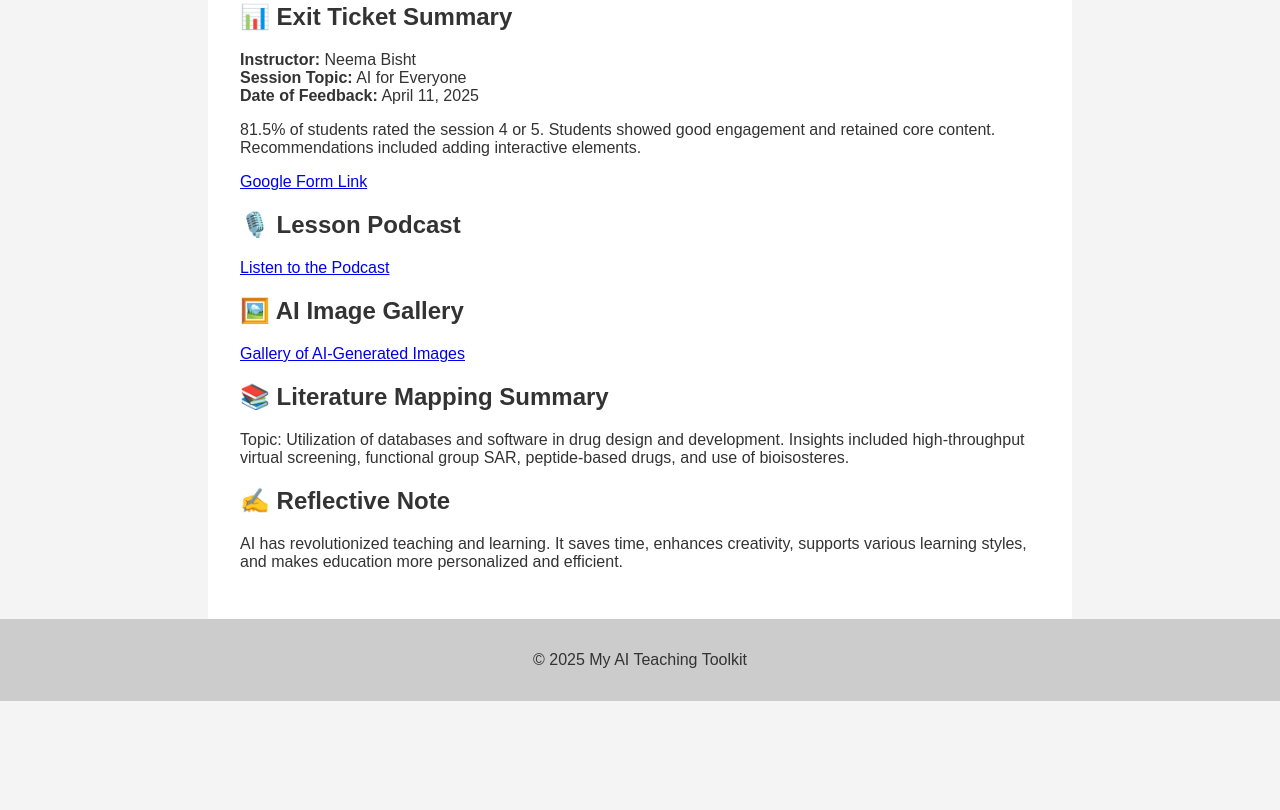
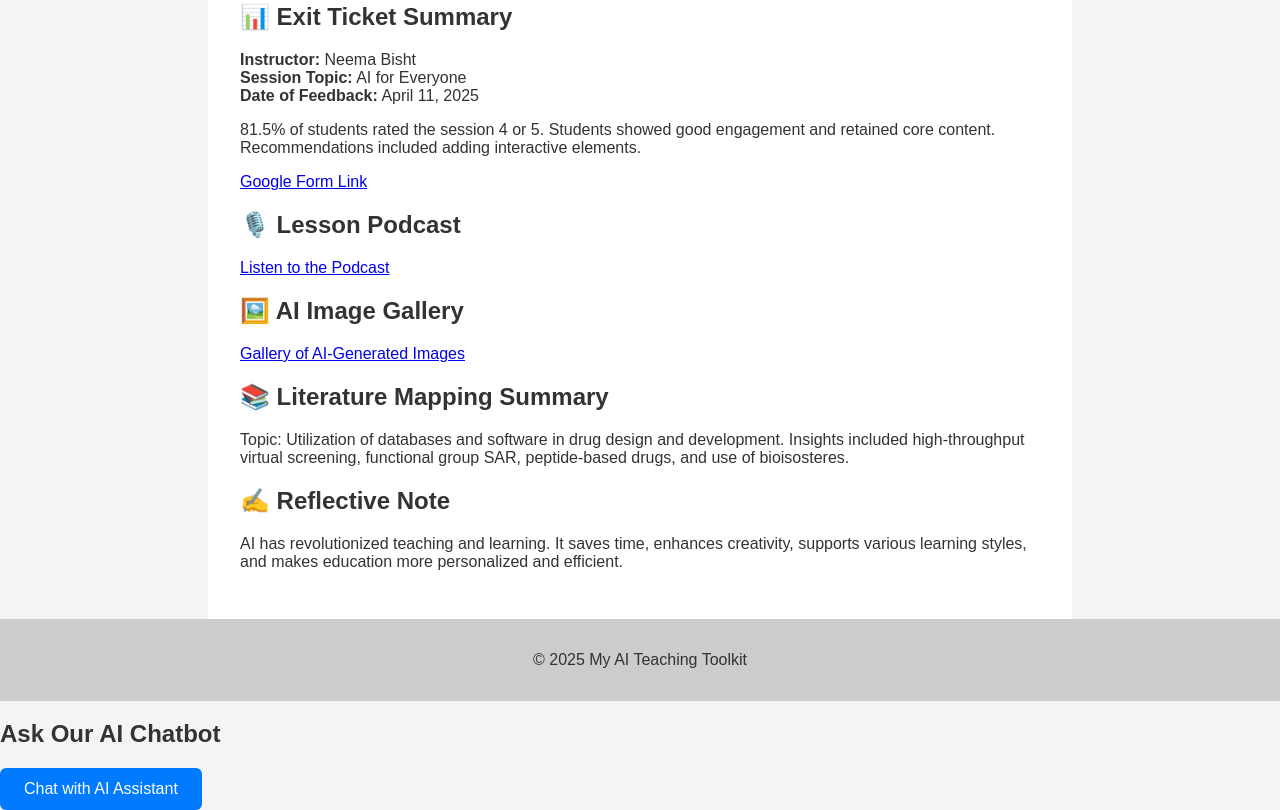
Before and after one commit to NeemaBisht75/My-AI-Teaching-Toolkit.github.io, a plain HTML site: page index.html in a window 1280 px wide. Shown: the part 350-1160 px from the top of the page. Before the commit the page ends 1051 px from the top, so only its background shows below. Drawn offline with Linux system fonts and the light colour scheme.

Commit message:
Update index.html

```diff
--- a/index.html
+++ b/index.html
@@ -51,3 +51,8 @@
   <footer>
     <p>© 2025 My AI Teaching Toolkit</p>
   </footer>
+  <h2>Ask Our AI Chatbot</h2>
+<button style="padding: 12px 24px; background-color: #007bff; color: white; font-size: 16px; border: none; border-radius: 6px; cursor: pointer;"
+        onclick="window.open('https://poe.com/BotNHNJZ5LYSP','_blank')">
+    Chat with AI Assistant
+</button>
```
